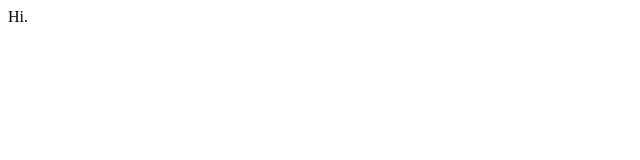
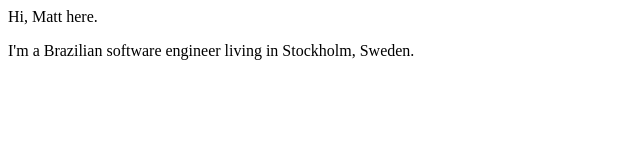
Before and after one commit to mattboschetti/mattboschetti.github.io, a plain HTML site: page index.html in a window 1280 px wide. Shown: the whole page, without its empty margins (0-640 px from the left). Drawn offline with Linux system fonts and the light colour scheme.

Commit message:
Update index.html

```diff
--- a/index.html
+++ b/index.html
@@ -1,5 +1,10 @@
 <html>
 <body>
-Hi.
+  <p>
+    Hi, Matt here.
+  </p>
+  <p>
+    I'm a Brazilian software engineer living in Stockholm, Sweden.
+  </p>
 </body>
 </html>
```
